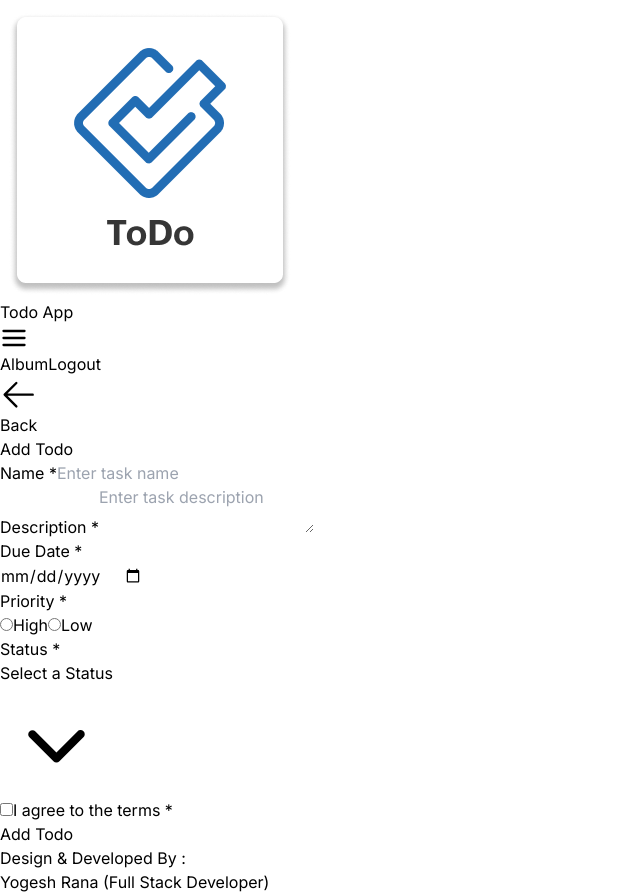
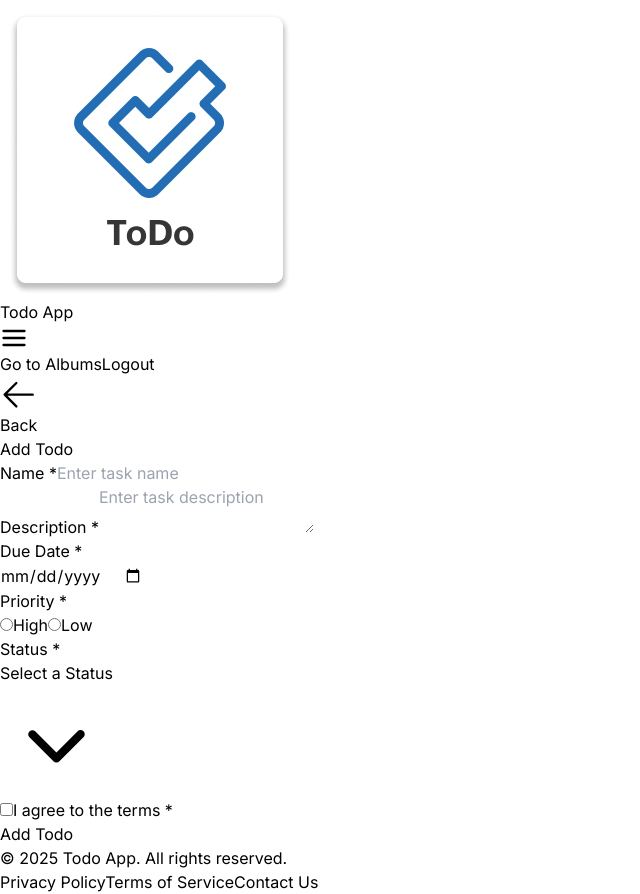
Before and after one commit to yogeshrana-1209/Todo_App, a React (Vite) app: page /todo-form in a window 1280 px wide. Shown: the whole page, without its empty margins (0-640 px from the left). Built offline with nearby package versions, Linux system fonts and the light colour scheme; sample sign-in values are in the browser's storage.

Commit message:
Routing Done

```diff
--- a/src/App.jsx
+++ b/src/App.jsx
@@ -9,7 +9,7 @@ import PropTypes from "prop-types";
 import Login from "./features/auth/components/Login";
 import Signup from "./features/auth/components/Signup";
 import TodoForm from "./features/Todos/components/TodoForm";
-import TodoList from "./features/Todos/components/TodoList";
+import TodoList from "./features/todos/components/TodoList";
 import { ToastContainer } from "react-toastify";
 import NotFound from "./pages/notFound";
 import { useDispatch, useSelector } from "react-redux";
--- a/src/components/layout/footer.jsx
+++ b/src/components/layout/footer.jsx
@@ -1,27 +1,48 @@
 import PropTypes from "prop-types";
 
-const Footer = ({ name, link, title }) => {
+const Footer = () => {
   return (
-    <footer className="pt-6 justify-center text-center">
-      Design & Developed By :
-      <a
-        href={link}
-        target="_blank"
-        className="text-blue-800"
-        rel="noopener noreferrer"
-        aria-label={`Visit ${name}'s portfolio`}
-      >
-        <br /> {name} ({title})
-      </a>
+    // <footer className="bg-gray-100 text-white text-center py-4 shadow-md">
+    //   <p className="text-sm text-black">Designed & Developed by</p>
+    //   <a
+    //     href={link}
+    //     target="_blank"
+    //     className="text-blue-600 hover:underline font-semibold"
+    //     rel="noopener noreferrer"
+    //     aria-label={`Visit ${name}'s portfolio`}
+    //   >
+    //     {name} ({title})
+    //   </a>
+    //   <p className="text-xs text-gray-400 mt-2">&copy; {new Date().getFullYear()} All Rights Reserved</p>
+    // </footer>
+
+    <footer className="bg-gray-200 text-black text-center py-4">
+      <div className="max-w-screen-xl mx-auto px-4">
+        <p className="text-sm">&copy; {new Date().getFullYear()} Todo App. All rights reserved.</p>
+        <div className="flex justify-center gap-4 mt-2">
+          <a href="#" className="hover:underline">
+            Privacy Policy
+          </a>
+          <a href="#" className="hover:underline">
+            Terms of Service
+          </a>
+          <a href="#" className="hover:underline">
+            Contact Us
+          </a>
+        </div>
+      </div>
     </footer>
   );
-};
+}
+
+// );
+// };
 
 // PropTypes validation
 Footer.propTypes = {
-  name: PropTypes.string.isRequired,
-  link: PropTypes.string.isRequired,
-  title: PropTypes.string.isRequired,
+  name: PropTypes.string,
+  link: PropTypes.string,
+  title: PropTypes.string,
 };
 
 export default Footer;
--- a/src/components/layout/layout.jsx
+++ b/src/components/layout/layout.jsx
@@ -6,13 +6,13 @@ export default function Layout() {
   return (
     <>
       <Navbar />
-      <div className="min-h-screen">
+      <div className="">
         <Outlet />
       </div>
       <Footer
-        name="Yogesh Rana"
-        link="https://yogeshrana.netlify.app"
-        title="Full Stack Developer"
+      // name="Yogesh Rana"
+      // link="https://yogeshrana.netlify.app"
+      // title="Full Stack Developer"
       />
     </>
   );
--- a/src/components/layout/navbar.jsx
+++ b/src/components/layout/navbar.jsx
@@ -1,7 +1,7 @@
 import { useSelector, useDispatch } from "react-redux";
 import { getStatus, logout } from "../../features/auth/store/AuthSlice";
-import { useNavigate } from "react-router-dom";
-import { useState } from "react";
+import { useNavigate, useLocation } from "react-router-dom";
+import { useEffect, useState } from "react";
 import { FiMenu, FiX } from "react-icons/fi"; // Import icons for menu
 import todo_logo from "/assets/images/todo-app-icon.png"; // Import your logo image
 
@@ -9,15 +9,27 @@ export default function Navbar() {
   const isLoggedIn = useSelector(getStatus);
   const dispatch = useDispatch();
   const navigate = useNavigate();
+  const location = useLocation();
 
   const [menuOpen, setMenuOpen] = useState(false); // State to toggle menu
+
+  //Change the button text and link based on the current page
+  const isAlbumPage = location.pathname === "/album";
+  const buttonText = isAlbumPage ? "Go to Todos" : "Go to Albums";
+  const buttonLink = isAlbumPage ? "/todo-list" : "album";
 
   const handleLogout = () => {
     dispatch(logout());
     localStorage.removeItem("isLoggedIn");
     localStorage.removeItem("user");
     navigate("/login");
+    setMenuOpen(false);
   };
+
+  //Close menu on route change
+  useEffect(() => {
+    setMenuOpen(false);
+  }, [location.pathname]);
 
   return (
     <>
@@ -54,18 +66,12 @@ export default function Navbar() {
           <div className="hidden md:flex items-center gap-4">
             {isLoggedIn ? (
               <>
-                {/* <button
-                  onClick={() => navigate("/todo-form")}
+
+                <button
+                  onClick={() => navigate(buttonLink)}
                   className="bg-blue-900 px-4 py-2 rounded-lg hover:bg-blue-800 transition"
                 >
-                  Go to TodoForm
-                </button> */}
-
-                <button
-                  onClick={() => navigate("/album")}
-                  className="bg-blue-900 px-4 py-2 rounded-lg hover:bg-blue-800 transition"
-                >
-                  Album
+                  {buttonText}
                 </button>
 
                 <button
@@ -93,12 +99,12 @@ export default function Navbar() {
 
               <button
                 onClick={() => {
-                  navigate("/album");
+                  navigate(buttonLink);
                   setMenuOpen(false);
                 }}
                 className="bg-blue-500 px-4 py-2 rounded-lg hover:bg-blue-800 transition"
               >
-                Album
+                {buttonText}
               </button>
 
               <button
--- a/src/features/todos/components/TodoForm.jsx
+++ b/src/features/todos/components/TodoForm.jsx
@@ -141,7 +141,7 @@ export default function TodoForm() {
   return (
     <>
       <div className="flex justify-center text-left mt-[40px] p-5 items-center bg-gradient-to-r from-white-500 via-white-500 to-white-500">
-        <div className="bg-white p-8 rounded-xl shadow-lg w-full max-w-lg">
+        <div className="bg-white p-8 mt-8 rounded-xl shadow-lg w-full max-w-lg">
 
           {/* Back Button */}
           <button
--- a/src/features/todos/store/TodoSlice.js
+++ b/src/features/todos/store/TodoSlice.js
@@ -10,7 +10,7 @@ const initialState = {
   selectedTodo: null,
   loading: false, // Add loading state
   currentPage: 1,
-  itemsPerPage: 4,
+  itemsPerPage: 8,
 };
 
 export const fetchTodos = (page, itemsPerPage) => async (dispatch) => {
```
